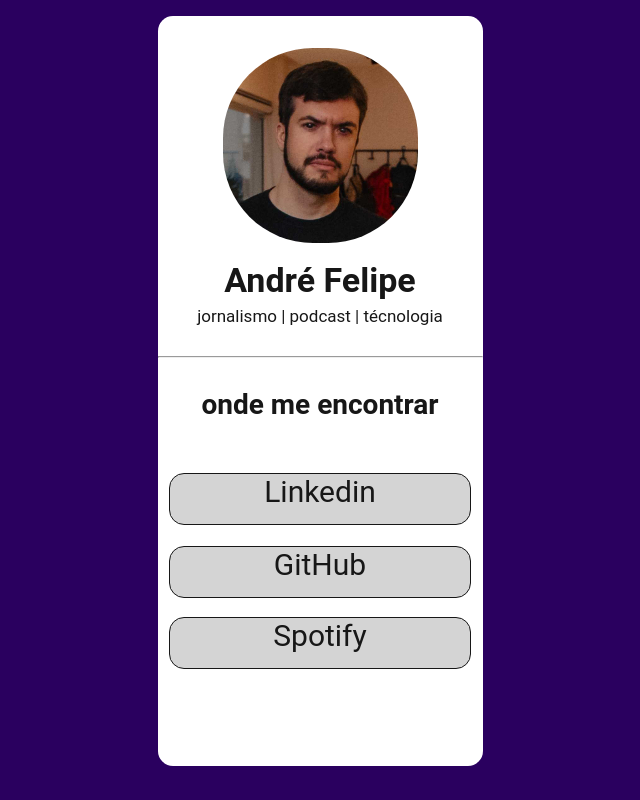
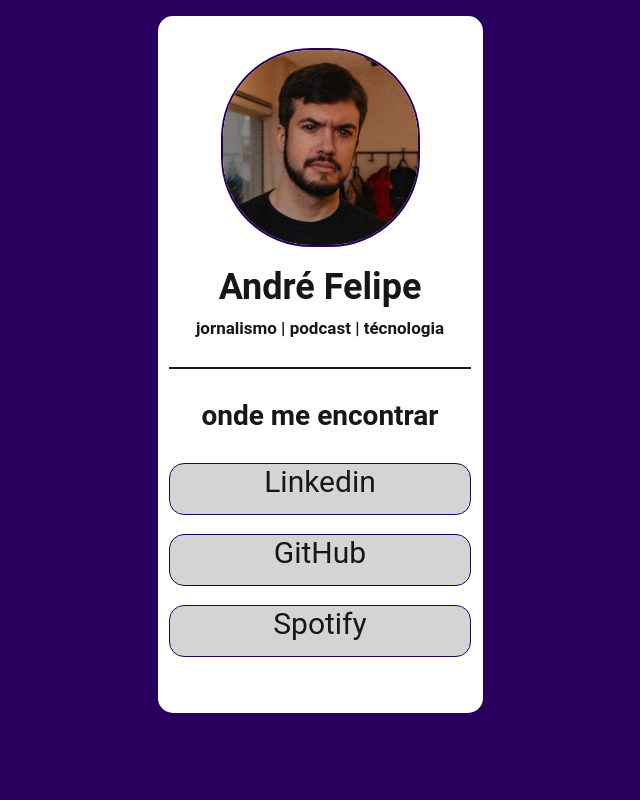
Before and after one commit to afschlindwein/social-tree, a plain HTML site: page index.html in a window 1280 px wide. Shown: the whole page, without its empty margins (320-960 px from the left). Drawn offline with Linux system fonts and the light colour scheme.

Commit message:
Update style.css
Formatação de estilo finalizada ☑️

```diff
--- a/style.css
+++ b/style.css
@@ -1,3 +1,8 @@
+@font-face {
+    font-family: "Roboto";
+    src: url(./fonts/Roboto-Regular.ttf) format('ttf');
+}
+
 body {
     background-color: #2A005F;
     viewport-fit: 100vh;
@@ -10,8 +15,9 @@
     margin-left: auto;
     margin-right: auto;
     width: 325px;
-    height: 750px;
+    height: 697px;
     top: 37px;
+    bottom: 37px;
     text-align: center;
     font-family: 'Roboto', sans-serif;
 }
@@ -24,13 +30,18 @@
     margin-right: auto;
     width: 195px;
     border-radius: 90px;
+    border: 2.5px solid #2A005F;
 }
 
 h1 {
     color: #171717;
-    font-size: 34px;
+    font-style: normal;
+    font-weight: 700;
+    font-size: 36px;
+    line-height: 44px;
     display: block;
     position: relative;
+    width: 221px;
     top: 26px;
     margin-left: auto;
     margin-right: auto;
@@ -38,26 +49,34 @@
 
 p {
     color: #171717;
+    font-style: normal;
+    font-weight: 600;
     font-size: 17px;
+    line-height: 21px;
     display: block;
     position: relative;
-    top: 9px;
+    top: 11px;
+    width: 260px;
     margin-left: auto;
     margin-right: auto;
 }
 
 hr {
-    color: #171717;
+    border: 1px solid #171717;
     display: block;
     position: relative;
     top: 22px;
     margin-left: auto;
     margin-right: auto;
+    width: 300px;
 }
 
 h2 {
     color: #171717;
+    font-style: normal;
+    font-weight: 600;
     font-size: 28px;
+    line-height: 34px;
     display: block;
     position: relative;
     top: 29px;
@@ -67,12 +86,15 @@
 
 a {
     color: #171717;
+    font-style: normal;
+    font-weight: 400;
     font-size: 30px;
+    line-height: 36px;
     display: block;
     margin-left: auto;
     margin-right: auto;
     text-decoration: none;
-    border: 0.5px #171717 solid;
+    border: 0.5px #2A005F solid;
     border-radius: 15px;
     width: 300px;
     height: 50px;
@@ -96,15 +118,15 @@
 
 a.linkedin {
     position: relative;
-    top: 58px;
+    top: 35px;
 }
 
 a.github {
     position: relative;
-    top: 60px;
+    top: 35px;
 }
 
 a.spotify {
     position: relative;
-    top: 60px;
+    top: 35px;
 }
```
